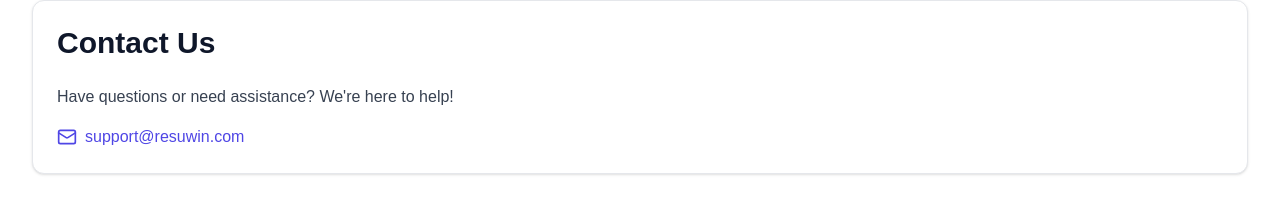
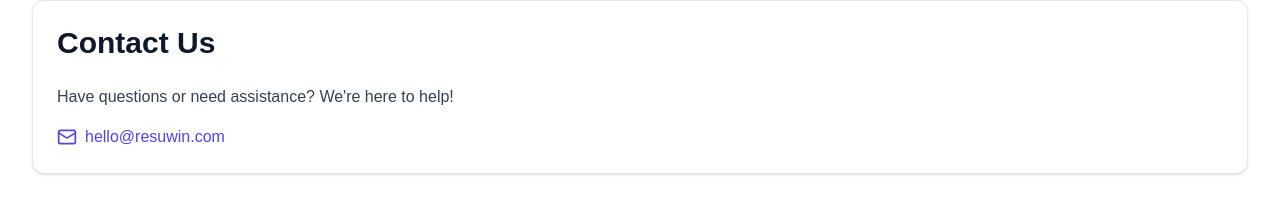
Before and after one commit to atulX7/resume_frontend, a Next.js app: page /legal/contact in a window 1280 px wide. Shown: the part 192-406 px from the top of the page. Built offline with nearby package versions, Linux system fonts and the light colour scheme; no server answers.

Commit message:
fix: update support email address across the application
- Changed all instances of the support email from support@resuwin.com to hello@resuwin.com in the NotFound, Contact, Privacy Policy, Terms, and Footer components to ensure consistent communication.

```diff
--- a/app/legal/contact/page.tsx
+++ b/app/legal/contact/page.tsx
@@ -29,10 +29,10 @@ export default function Contact() {
             <div className="flex items-center gap-2 text-primary">
               <Mail className="h-5 w-5" />
               <a
-                href="mailto:support@resuwin.com"
+                href="mailto:hello@resuwin.com"
                 className="hover:underline"
               >
-                support@resuwin.com
+                hello@resuwin.com
               </a>
             </div>
           </div>
--- a/app/legal/privacy-policy/page.tsx
+++ b/app/legal/privacy-policy/page.tsx
@@ -152,7 +152,7 @@ export default function PrivacyPolicy() {
                     <p className="text-muted-foreground leading-relaxed">
                       If you have any questions about our privacy policy or the information we hold about you, please contact us at:
                       <br />
-                      Email: support@resuwin.com
+                      Email: hello@resuwin.com
                       <br />
                       We aim to respond to all inquiries within 48 business hours.
                     </p>
--- a/app/legal/terms/page.tsx
+++ b/app/legal/terms/page.tsx
@@ -9,7 +9,7 @@ export default function TermsAndConditions() {
 
   const handleGDPROptOut = () => {
     // TODO: Implement GDPR opt-out functionality
-    window.location.href = "mailto:support@resuwin.com?subject=GDPR%20Opt-Out%20Request"
+    window.location.href = "mailto:hello@resuwin.com?subject=GDPR%20Opt-Out%20Request"
   }
 
   return (
--- a/app/not-found.tsx
+++ b/app/not-found.tsx
@@ -5,7 +5,7 @@ import { Button } from "@/components/ui/button"
 
 export default function NotFound() {
   const handleContactSupport = () => {
-    window.location.href = "mailto:support@resuwin.com?subject=Support%20Request"
+    window.location.href = "mailto:hello@resuwin.com?subject=Support%20Request"
   }
 
   return (
--- a/components/admin-panel/footer.tsx
+++ b/components/admin-panel/footer.tsx
@@ -5,7 +5,7 @@ import { useState } from "react"
 
 export function Footer() {
   const [isLoading, setIsLoading] = useState(false)
-  const emailLink = "mailto:support@resuwin.com?subject=Contact%20ResuWin"
+  const emailLink = "mailto:hello@resuwin.com?subject=Contact%20ResuWin"
 
   const handleContact = () => {
     setIsLoading(true)
```
